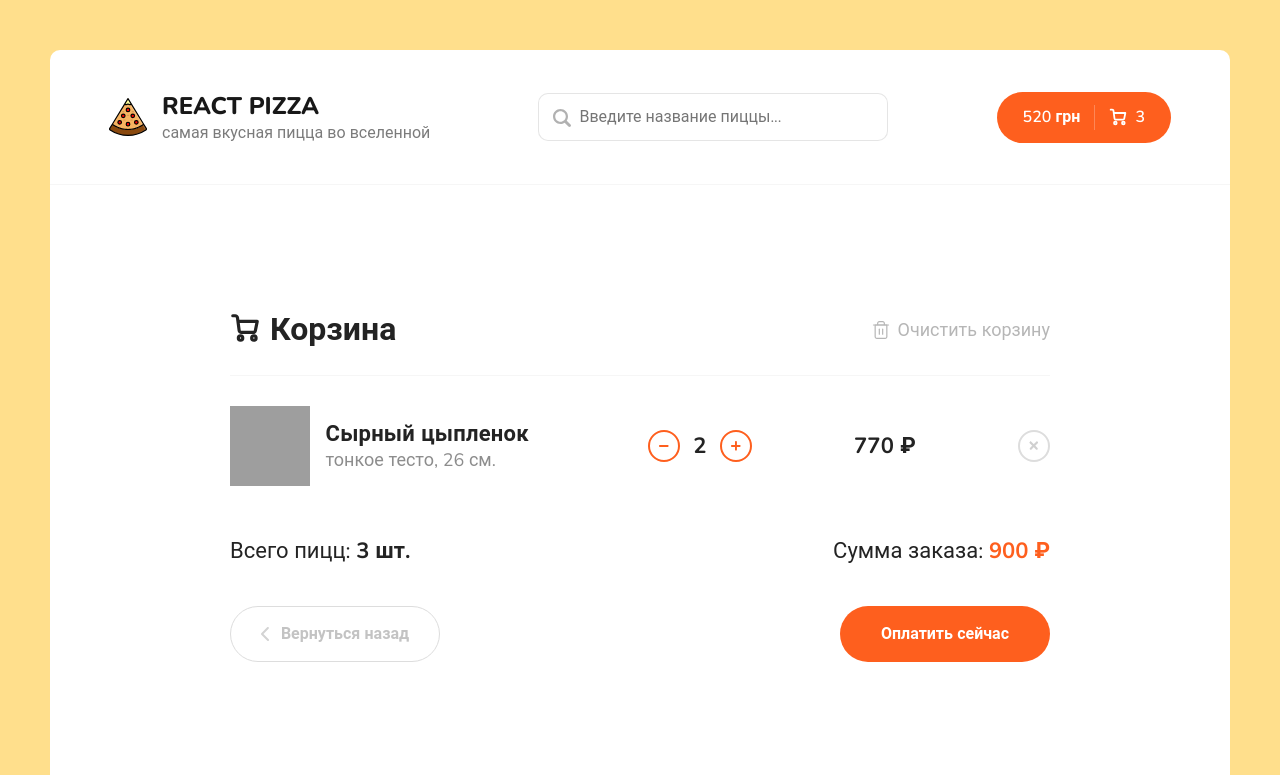
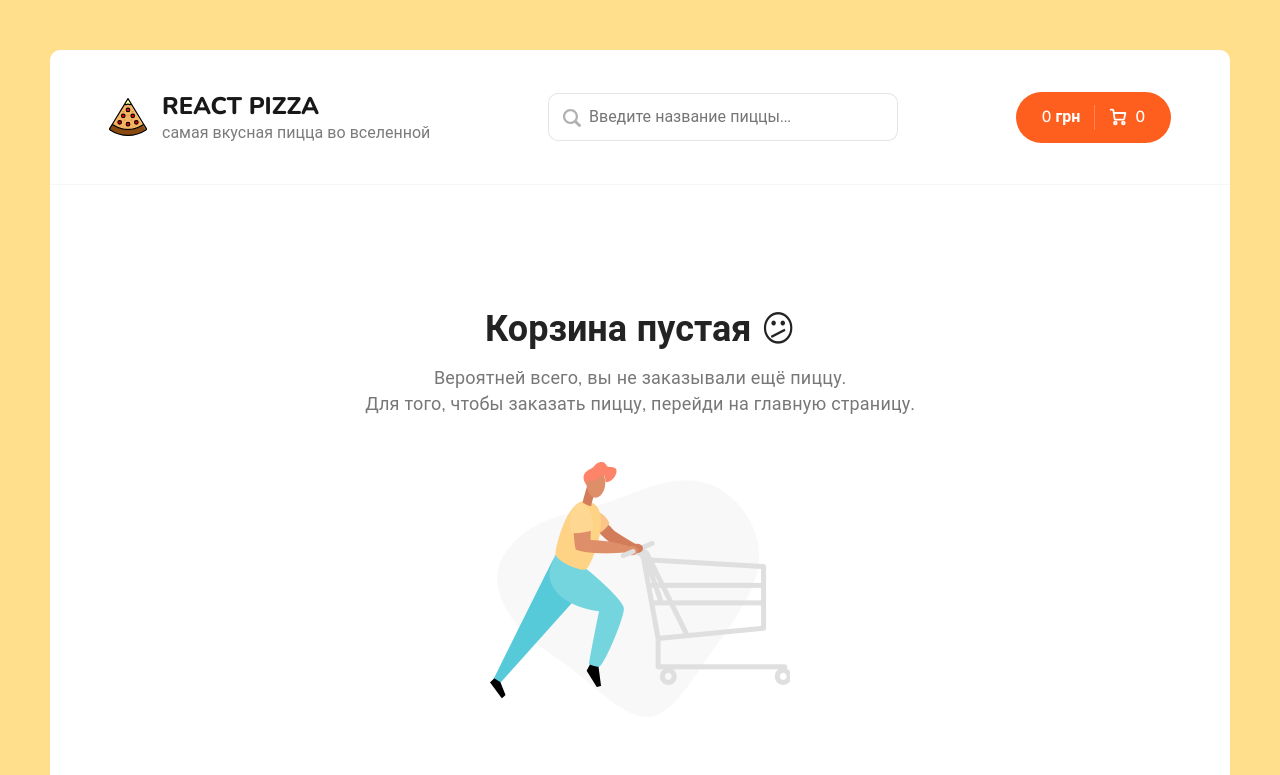
Before and after one commit to DenysTutov/react-pizza, a React (Create React App) app: page /react-pizza/cart in a window 1280 px wide. Shown: the top 775 px of the page. Built offline with nearby package versions, Linux system fonts and the light colour scheme; grey boxes are pictures that could not be loaded.

Commit message:
Add cart component and slice

```diff
--- /dev/null
+++ b/src/components/CartEmpty.jsx
@@ -0,0 +1,24 @@
+import { Link } from 'react-router-dom';
+
+import cartEmptyImg from '../assets/img/empty-cart.png';
+
+export const CartEmpty = () => {
+  return (
+    <div className="container container--cart">
+      <div className="cart cart--empty">
+        <h2>
+          Корзина пустая <span>😕</span>
+        </h2>
+        <p>
+          Вероятней всего, вы не заказывали ещё пиццу.
+          <br />
+          Для того, чтобы заказать пиццу, перейди на главную страницу.
+        </p>
+        <img src={cartEmptyImg} alt="Empty cart" />
+        <Link to="/" className="button button--black">
+          <span>Вернуться назад</span>
+        </Link>
+      </div>
+    </div>
+  );
+};
--- a/src/components/Header.jsx
+++ b/src/components/Header.jsx
@@ -1,9 +1,12 @@
-import { Link } from "react-router-dom";
+import { useSelector } from 'react-redux';
+import { Link } from 'react-router-dom';
 
-import pizzaLogo from "assets/img/pizza-logo.svg";
-import { Search } from "../components";
+import { Search } from '../components';
+import pizzaLogo from 'assets/img/pizza-logo.svg';
 
 export const Header = () => {
+  const { totalPrice, totalCount } = useSelector(state => state.cart);
+
   return (
     <div className="header">
       <div className="container">
@@ -21,7 +24,7 @@ export const Header = () => {
 
         <div className="header__cart">
           <Link to="/cart" className="button button--cart">
-            <span>520 грн</span>
+            <span>{totalPrice} грн</span>
             <div className="button__delimiter"></div>
             <svg
               width="18"
@@ -52,7 +55,7 @@ export const Header = () => {
                 strokeLinejoin="round"
               />
             </svg>
-            <span>3</span>
+            <span>{totalCount}</span>
           </Link>
         </div>
       </div>
--- a/src/components/NotFoundBlock/NotFoundBlock.jsx
+++ b/src/components/NotFoundBlock/NotFoundBlock.jsx
@@ -1,5 +1,4 @@
-import React from "react";
-import styles from "./NotFoundBlock.module.scss";
+import styles from './NotFoundBlock.module.scss';
 
 export const NotFoundBlock = () => {
   return (
--- a/src/components/PizzaBlock/PizzaBlock.jsx
+++ b/src/components/PizzaBlock/PizzaBlock.jsx
@@ -1,5 +1,5 @@
 import { useState } from "react";
-import { useDispatch } from "react-redux";
+import { useDispatch, useSelector } from "react-redux";
 
 import { addItem } from "redux/slices/cartSlice";
 
@@ -7,6 +7,9 @@ const typesName = ["тонкое", "традиционное"];
 
 export const PizzaBlock = ({ id, title, price, imageUrl, types, sizes }) => {
   const dispatch = useDispatch();
+  const pizza = useSelector(state => state.cart.items.find(obj => obj.id === id));
+  const addedPizzaCount = pizza ? pizza.count : 0;
+
 
   const [activeType, setActiveType] = useState(0);
   const [activeSize, setActiveSize] = useState(0);
@@ -17,8 +20,8 @@ export const PizzaBlock = ({ id, title, price, imageUrl, types, sizes }) => {
       title,
       price,
       imageUrl,
-      types: typesName[activeType],
-      sizes: sizes[activeSize],
+      type: typesName[activeType],
+      size: sizes[activeSize],
     };
 
     dispatch(addItem(pizza));
@@ -75,7 +78,7 @@ export const PizzaBlock = ({ id, title, price, imageUrl, types, sizes }) => {
 
             <span onClick={handleAddPizza}>Добавить</span>
 
-            <i>0</i>
+            {addedPizzaCount > 0 && <i>{addedPizzaCount}</i>}
           </button>
         </div>
       </div>
--- a/src/components/index.js
+++ b/src/components/index.js
@@ -5,6 +5,8 @@ import { PizzaBlock } from "./PizzaBlock/PizzaBlock";
 import { NotFoundBlock } from "./NotFoundBlock/NotFoundBlock";
 import { PizzaBlockSkeleton } from "./PizzaBlock/PizzaBlockSkeleton";
 import { Search } from "./Search/Search";
+import { CartItem } from "./CartItem";
+import { CartEmpty } from "./CartEmpty";
 
 export {
   Header,
@@ -14,4 +16,6 @@ export {
   PizzaBlockSkeleton,
   NotFoundBlock,
   Search,
+  CartItem,
+  CartEmpty,
 };
--- a/src/pages/Cart.jsx
+++ b/src/pages/Cart.jsx
@@ -1,8 +1,26 @@
-import { useDispatch, useSelector } from "react-redux";
+import { useDispatch, useSelector } from 'react-redux';
+import { Link } from 'react-router-dom';
+
+import { clearItems } from 'redux/slices/cartSlice';
+import { CartItem, CartEmpty } from 'components';
 
 const Cart = () => {
   const dispatch = useDispatch();
-  const cartItems = useSelector((state) => state.cart.items);
+  const {
+    items: cartItems,
+    totalPrice,
+    totalCount,
+  } = useSelector(state => state.cart);
+
+  const handleClearCart = () => {
+    if (window.confirm('Are you want clear the cart?')) {
+      dispatch(clearItems());
+    }
+  };
+
+  if (!totalCount) {
+    return <CartEmpty />;
+  }
 
   return (
     <div className="container container--cart">
@@ -40,7 +58,7 @@ const Cart = () => {
             </svg>
             Корзина
           </h2>
-          <div className="cart__clear">
+          <div onClick={handleClearCart} className="cart__clear">
             <svg
               width="20"
               height="20"
@@ -82,96 +100,24 @@ const Cart = () => {
           </div>
         </div>
         <div className="content__items">
-          <div className="cart__item">
-            <div className="cart__item-img">
-              <img
-                className="pizza-block__image"
-                src="https://dodopizza-a.akamaihd.net/static/Img/Products/Pizza/ru-RU/b750f576-4a83-48e6-a283-5a8efb68c35d.jpg"
-                alt="Pizza"
-              />
-            </div>
-            <div className="cart__item-info">
-              <h3>Сырный цыпленок</h3>
-              <p>тонкое тесто, 26 см.</p>
-            </div>
-            <div className="cart__item-count">
-              <div className="button button--outline button--circle cart__item-count-minus">
-                <svg
-                  width="10"
-                  height="10"
-                  viewBox="0 0 10 10"
-                  fill="none"
-                  xmlns="http://www.w3.org/2000/svg"
-                >
-                  <path
-                    d="M5.92001 3.84V5.76V8.64C5.92001 9.17016 5.49017 9.6 4.96001 9.6C4.42985 9.6 4.00001 9.17016 4.00001 8.64L4 5.76L4.00001 3.84V0.96C4.00001 0.42984 4.42985 0 4.96001 0C5.49017 0 5.92001 0.42984 5.92001 0.96V3.84Z"
-                    fill="#EB5A1E"
-                  ></path>
-                  <path
-                    d="M5.75998 5.92001L3.83998 5.92001L0.959977 5.92001C0.429817 5.92001 -2.29533e-05 5.49017 -2.29301e-05 4.96001C-2.2907e-05 4.42985 0.429817 4.00001 0.959977 4.00001L3.83998 4L5.75998 4.00001L8.63998 4.00001C9.17014 4.00001 9.59998 4.42985 9.59998 4.96001C9.59998 5.49017 9.17014 5.92001 8.63998 5.92001L5.75998 5.92001Z"
-                    fill="#EB5A1E"
-                  ></path>
-                </svg>
-              </div>
-              <b>2</b>
-              <div className="button button--outline button--circle cart__item-count-plus">
-                <svg
-                  width="10"
-                  height="10"
-                  viewBox="0 0 10 10"
-                  fill="none"
-                  xmlns="http://www.w3.org/2000/svg"
-                >
-                  <path
-                    d="M5.92001 3.84V5.76V8.64C5.92001 9.17016 5.49017 9.6 4.96001 9.6C4.42985 9.6 4.00001 9.17016 4.00001 8.64L4 5.76L4.00001 3.84V0.96C4.00001 0.42984 4.42985 0 4.96001 0C5.49017 0 5.92001 0.42984 5.92001 0.96V3.84Z"
-                    fill="#EB5A1E"
-                  ></path>
-                  <path
-                    d="M5.75998 5.92001L3.83998 5.92001L0.959977 5.92001C0.429817 5.92001 -2.29533e-05 5.49017 -2.29301e-05 4.96001C-2.2907e-05 4.42985 0.429817 4.00001 0.959977 4.00001L3.83998 4L5.75998 4.00001L8.63998 4.00001C9.17014 4.00001 9.59998 4.42985 9.59998 4.96001C9.59998 5.49017 9.17014 5.92001 8.63998 5.92001L5.75998 5.92001Z"
-                    fill="#EB5A1E"
-                  ></path>
-                </svg>
-              </div>
-            </div>
-            <div className="cart__item-price">
-              <b>770 ₽</b>
-            </div>
-            <div className="cart__item-remove">
-              <div className="button button--outline button--circle">
-                <svg
-                  width="10"
-                  height="10"
-                  viewBox="0 0 10 10"
-                  fill="none"
-                  xmlns="http://www.w3.org/2000/svg"
-                >
-                  <path
-                    d="M5.92001 3.84V5.76V8.64C5.92001 9.17016 5.49017 9.6 4.96001 9.6C4.42985 9.6 4.00001 9.17016 4.00001 8.64L4 5.76L4.00001 3.84V0.96C4.00001 0.42984 4.42985 0 4.96001 0C5.49017 0 5.92001 0.42984 5.92001 0.96V3.84Z"
-                    fill="#EB5A1E"
-                  ></path>
-                  <path
-                    d="M5.75998 5.92001L3.83998 5.92001L0.959977 5.92001C0.429817 5.92001 -2.29533e-05 5.49017 -2.29301e-05 4.96001C-2.2907e-05 4.42985 0.429817 4.00001 0.959977 4.00001L3.83998 4L5.75998 4.00001L8.63998 4.00001C9.17014 4.00001 9.59998 4.42985 9.59998 4.96001C9.59998 5.49017 9.17014 5.92001 8.63998 5.92001L5.75998 5.92001Z"
-                    fill="#EB5A1E"
-                  ></path>
-                </svg>
-              </div>
-            </div>
-          </div>
+          {cartItems.map(item => (
+            <CartItem key={item.id} {...item} />
+          ))}
         </div>
         <div className="cart__bottom">
           <div className="cart__bottom-details">
             <span>
-              {" "}
-              Всего пицц: <b>3 шт.</b>{" "}
+              {' '}
+              Всего пицц: <b>{totalCount} шт.</b>{' '}
             </span>
             <span>
-              {" "}
-              Сумма заказа: <b>900 ₽</b>{" "}
+              {' '}
+              Сумма заказа: <b>{totalPrice} грн</b>{' '}
             </span>
           </div>
           <div className="cart__bottom-buttons">
-            <a
-              href="/"
+            <Link
+              to="/"
               className="button button--outline button--add go-back-btn"
             >
               <svg
@@ -191,7 +137,7 @@ const Cart = () => {
               </svg>
 
               <span>Вернуться назад</span>
-            </a>
+            </Link>
             <div className="button pay-btn">
               <span>Оплатить сейчас</span>
             </div>
--- a/src/pages/NotFound.jsx
+++ b/src/pages/NotFound.jsx
@@ -1,5 +1,4 @@
-import React from "react";
-import { NotFoundBlock } from "components";
+import { NotFoundBlock } from 'components';
 
 const NotFound = () => {
   return <NotFoundBlock />;
--- a/src/redux/slices/cartSlice.js
+++ b/src/redux/slices/cartSlice.js
@@ -11,7 +11,6 @@ export const cartSlice = createSlice({
   initialState,
   reducers: {
     addItem: (state, { payload }) => {
-      console.log(state.items);
       const findItem = state.items.find((item) => item.id === payload.id);
 
       if (!findItem) {
@@ -20,19 +19,41 @@ export const cartSlice = createSlice({
         findItem.count += 1;
       }
 
-      state.totalPrice = state.items.reduce((sum, obj) => {
-        return obj.price + sum;
+      state.totalPrice = state.items.reduce((sum, item) => {
+        return item.price * item.count + sum;
+      }, 0);
+
+      state.totalCount = state.items.reduce((acc, item) => {
+        return item.count + acc;
+      }, 0);
+    },
+    decrementItem: (state, { payload }) => {
+      const findItem = state.items.find((item) => item.id === payload);
+
+      if (findItem) {
+        findItem.count -= 1;
+      }
+
+      state.totalPrice = state.items.reduce((sum, item) => {
+        return item.price * item.count + sum;
+      }, 0);
+
+      state.totalCount = state.items.reduce((acc, item) => {
+        return item.count + acc;
       }, 0);
     },
     removeItem: (state, { payload }) => {
-      state.items = state.items.filter((obj) => obj.id !== payload.id);
+      state.items = state.items.filter((obj) => obj.id !== payload);
     },
     clearItems: (state) => {
       state.items = [];
+      state.totalCount = 0;
+      state.totalPrice = 0;
     },
   },
 });
 
-export const { addItem, removeItem, clearItems } = cartSlice.actions;
+export const { addItem, removeItem, clearItems, decrementItem } =
+  cartSlice.actions;
 
 export default cartSlice.reducer;
--- a/src/scss/app.scss
+++ b/src/scss/app.scss
@@ -338,12 +338,13 @@ body {
 
   &--empty {
     margin: 0 auto;
-    width: 560px;
+    width: 620px;
     text-align: center;
 
     h2 {
-      font-size: 32px;
-      margin-bottom: 10px;
+      font-size: 36px;
+      font-weight: 700;
+      margin-bottom: 20px;
     }
 
     p {
```
Also changed, not shown: src/components/CartItem.jsx (added, +103 -0 lines), .prettierrc.json (added).
